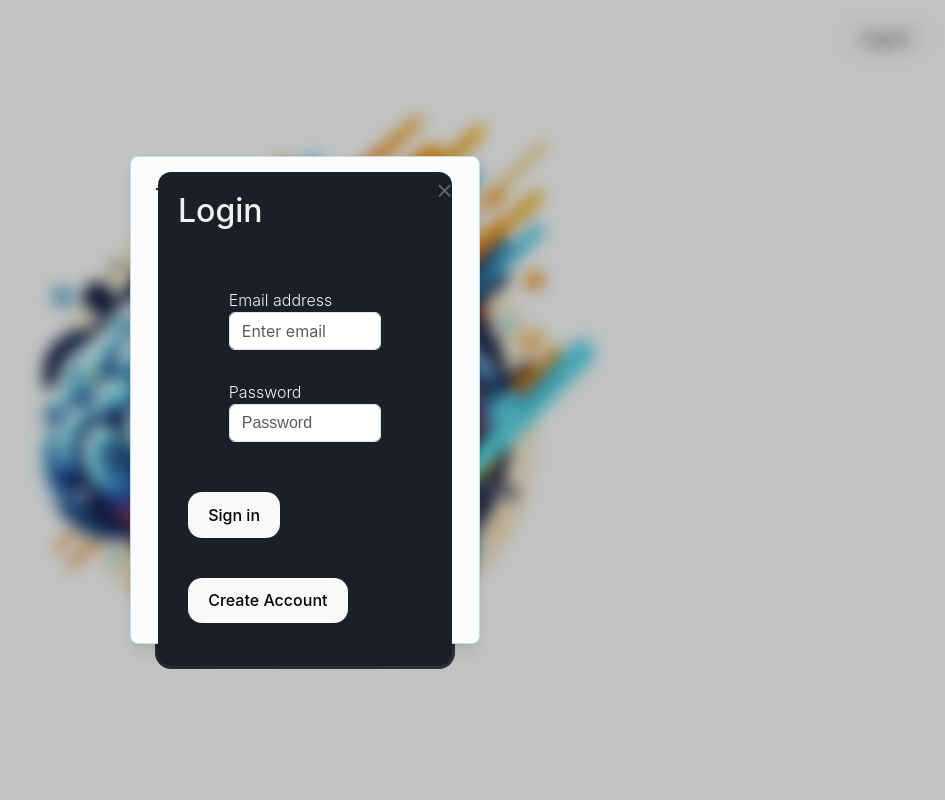
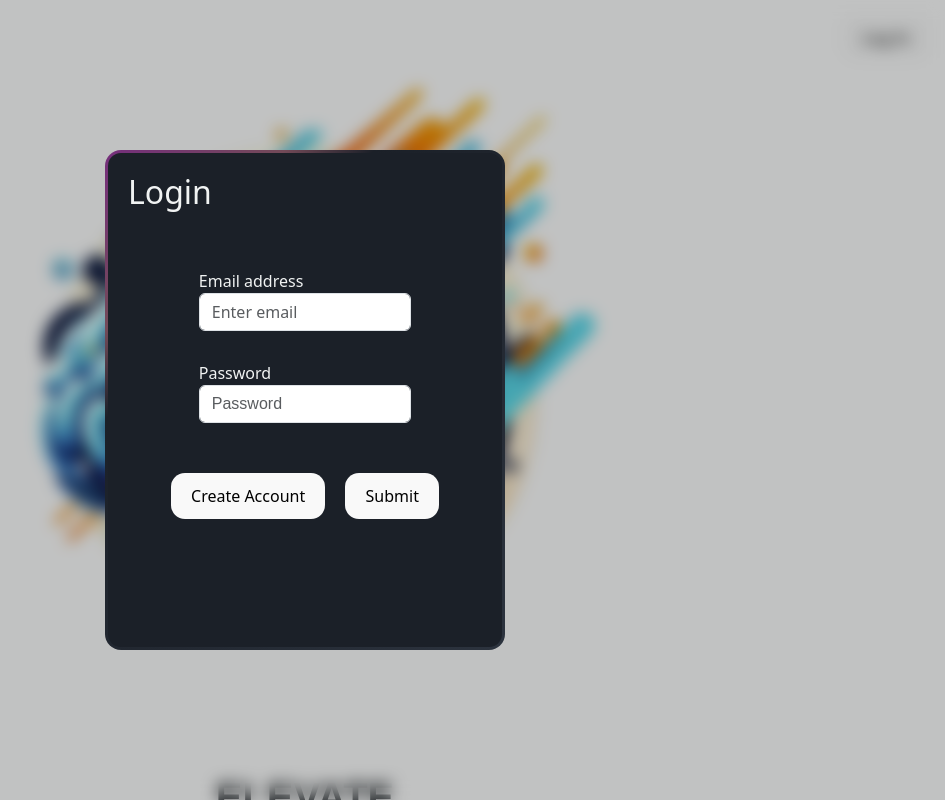
Before and after one commit to Sparkhacks2024/Elevate, a React (Vite) app: page / in a window 1280 px wide. Both pictures are taken after a click on the button "Log In". Shown: the whole page, without its empty margins (335-1280 px from the left). Built offline with nearby package versions, Linux system fonts and the light colour scheme.

Commit message:
styling for pages, fixed login modal

```diff
--- a/src/assets/components/Navbar.tsx
+++ b/src/assets/components/Navbar.tsx
@@ -7,14 +7,18 @@ import { Link } from "react-router-dom";
 import LogoutIcon from "@mui/icons-material/Logout";
 import Cookies from "js-cookie";
 import { useNavigate } from "react-router";
-
+import brain from "../images/ElevateBrain.png";
 function Navbar() {
   const navi = useNavigate();
   return (
-    <AppBar position="static" style={{ width: "100%" }}>
+    <AppBar position="static" style={{ width: "100%", background: "#03254c" }}>
       <Toolbar>
         <Typography variant="h6" style={{ flexGrow: 1 }}>
-          Elevate
+          <img
+            src={brain}
+            alt="Descriptive Alt Text"
+            style={{ maxWidth: "50px", maxHeight: "50px" }}
+          />
         </Typography>
         <Button color="inherit" component={Link} to="/logging">
           Log Workout
--- a/src/assets/components/login.tsx
+++ b/src/assets/components/login.tsx
@@ -45,7 +45,7 @@ function Login({ setToken }: any) {
     >
       <div
         className="profile"
-        style={{ width: "300px", height: "500px", display: "flex" }}
+        style={{ width: "400px", height: "500px", display: "flex" }}
       >
         <h2>Login</h2>
 
@@ -99,11 +99,18 @@ function Login({ setToken }: any) {
               required
             ></input>
           </div>
-
-          <button type="submit" style={{ margin: "20px 10px" }}>
-            Sign in
-          </button>
-          <button style={{ margin: "20px 10px" }}>Create Account</button>
+          <div
+            style={{
+              display: "flex",
+              justifyContent: "center",
+              alignItems: "center",
+            }}
+          >
+            <button style={{ margin: "20px 10px" }}>Create Account</button>
+            <button type="submit" style={{ margin: "20px 10px" }}>
+              Submit
+            </button>
+          </div>
         </form>
       </div>
     </div>
--- a/src/assets/css files/login.css
+++ b/src/assets/css files/login.css
@@ -4,7 +4,7 @@
   flex-direction: column;
   padding: 20px;
   width: 90%;
-  max-width: 300px;
+  max-width: 500px;
   background-color: #1b2028;
   border-radius: 16px;
   position: relative;
--- a/src/index.css
+++ b/src/index.css
@@ -4,7 +4,7 @@
 
   color-scheme: light dark;
   color: rgba(255, 255, 255, 0.87);
-  background-color: white;
+  background-color: #d0efff;
 
   font-synthesis: none;
   text-rendering: optimizeLegibility;
@@ -19,6 +19,7 @@ html {
 
 body {
   height: 100%;
+  background-color: #d0efff;
   overflow: auto;
   margin: 0;
   padding: 0;
--- a/src/pages/Landing.tsx
+++ b/src/pages/Landing.tsx
@@ -17,6 +17,7 @@ const Landing = ({ setToken }) => {
       <div
         style={{
           display: "flex", // Enable flexbox
+          flexDirection: "column",
           justifyContent: "center", // Center horizontally
           alignItems: "center", // Center vertically
           height: "100vh", // Full viewport height
@@ -29,6 +30,17 @@ const Landing = ({ setToken }) => {
           alt="Descriptive Alt Text"
           style={{ maxWidth: "100%", maxHeight: "100%" }}
         />
+        <h1
+          style={{
+            fontSize: "40px",
+            fontWeight: "700",
+            textAlign: "center",
+            margin: "5px 0",
+            fontFamily: "Poppins, sans-serif",
+          }}
+        >
+          ELEVATE
+        </h1>
 
         <Modal
           aria-labelledby="modal-title"
@@ -41,28 +53,7 @@ const Landing = ({ setToken }) => {
             alignItems: "center",
           }}
         >
-          <Sheet
-            variant="outlined"
-            sx={{
-              maxWidth: 500,
-              borderRadius: "md",
-              p: 3,
-              boxShadow: "lg",
-            }}
-          >
-            <ModalClose variant="plain" sx={{ m: 1 }} />
-            <Typography
-              component="h2"
-              id="modal-title"
-              level="h4"
-              textColor="inherit"
-              fontWeight="lg"
-              mb={1}
-            >
-              This is the modal title
-            </Typography>
-            <Login setToken={setToken} />
-          </Sheet>
+          <Login setToken={setToken} />
         </Modal>
         <button
           onClick={butfun}
@@ -76,67 +67,6 @@ const Landing = ({ setToken }) => {
         </button>
       </div>
     </>
-
-    /*
-    <>
-      <div
-        style={{
-          backgroundSize: "cover",
-          backgroundPosition: "left top",
-          height: "100%",
-          overflow: "scroll",
-          // backgroundColor: "#2d3238",
-          backgroundColor: "white",
-        }}
-      >
-        <Modal
-          aria-labelledby="modal-title"
-          aria-describedby="modal-desc"
-          open={openModal}
-          onClose={() => setModal(false)}
-          sx={{
-            display: "flex",
-            justifyContent: "center",
-            alignItems: "center",
-          }}
-        >
-          <Sheet
-            variant="outlined"
-            sx={{
-              maxWidth: 500,
-              borderRadius: "md",
-              p: 3,
-              boxShadow: "lg",
-            }}
-          >
-            <ModalClose variant="plain" sx={{ m: 1 }} />
-            <Typography
-              component="h2"
-              id="modal-title"
-              level="h4"
-              textColor="inherit"
-              fontWeight="lg"
-              mb={1}
-            >
-              This is the modal title
-            </Typography>
-            <Login setToken={setToken} />
-          </Sheet>
-        </Modal>
-        <button
-          onClick={butfun}
-          style={{
-            position: "absolute",
-            right: "15px",
-            top: "15px",
-          }}
-        >
-          Log In
-        </button>
-
-      </div>
-    </>
-    */
   );
 };
 
--- a/src/pages/auth pages/Logging.tsx
+++ b/src/pages/auth pages/Logging.tsx
@@ -63,7 +63,7 @@ function Logging({ Token }: any) {
           backgroundSize: "cover",
           backgroundPosition: "left top",
           height: "100%",
-          backgroundColor: "white",
+          backgroundColor: "#d0efff",
           display: "flex",
           alignItems: "center",
           justifyContent: "center",
--- a/src/pages/auth pages/my_routines.tsx
+++ b/src/pages/auth pages/my_routines.tsx
@@ -144,7 +144,7 @@ function MyRoutine({ Token }: any) {
           backgroundSize: "cover",
           backgroundPosition: "left top",
           height: "100%",
-          backgroundColor: "white",
+          backgroundColor: "#d0efff",
           display: "flex",
           alignItems: "center",
           justifyContent: "center",
@@ -207,23 +207,27 @@ function MyRoutine({ Token }: any) {
             height: "600px",
             display: "flex",
             overflowY: "auto",
+            background: "white",
             position: "relative",
             flexDirection: "column",
             scrollbarWidth: "none",
             msOverflowStyle: "none",
           }}
         >
-          <button
+          <Button
+            variant="outlined"
+            color="neutral"
             style={{
               position: "absolute",
-              top: "5px",
-              right: "5px",
-              width: "50px",
+              top: "10px",
+              right: "10px",
+              width: "40px",
             }}
             onClick={() => setmodalOpen(true)}
+            sx={{ width: "35px", height: "20px" }}
           >
-            +
-          </button>
+            <Add />
+          </Button>
           <div style={{ marginTop: "50px" }}></div>
           {routines.map((routine: any, index: any) => (
             <button
```
